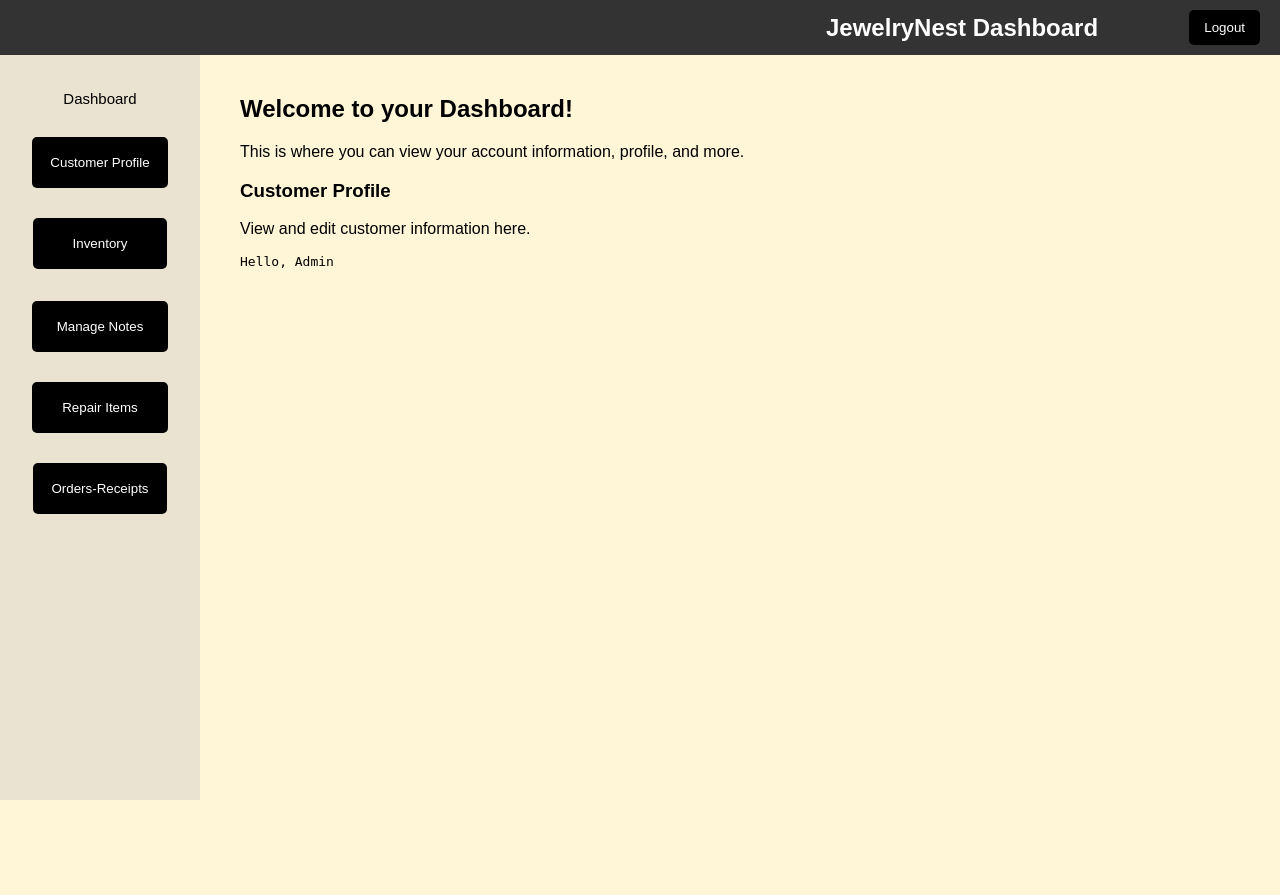
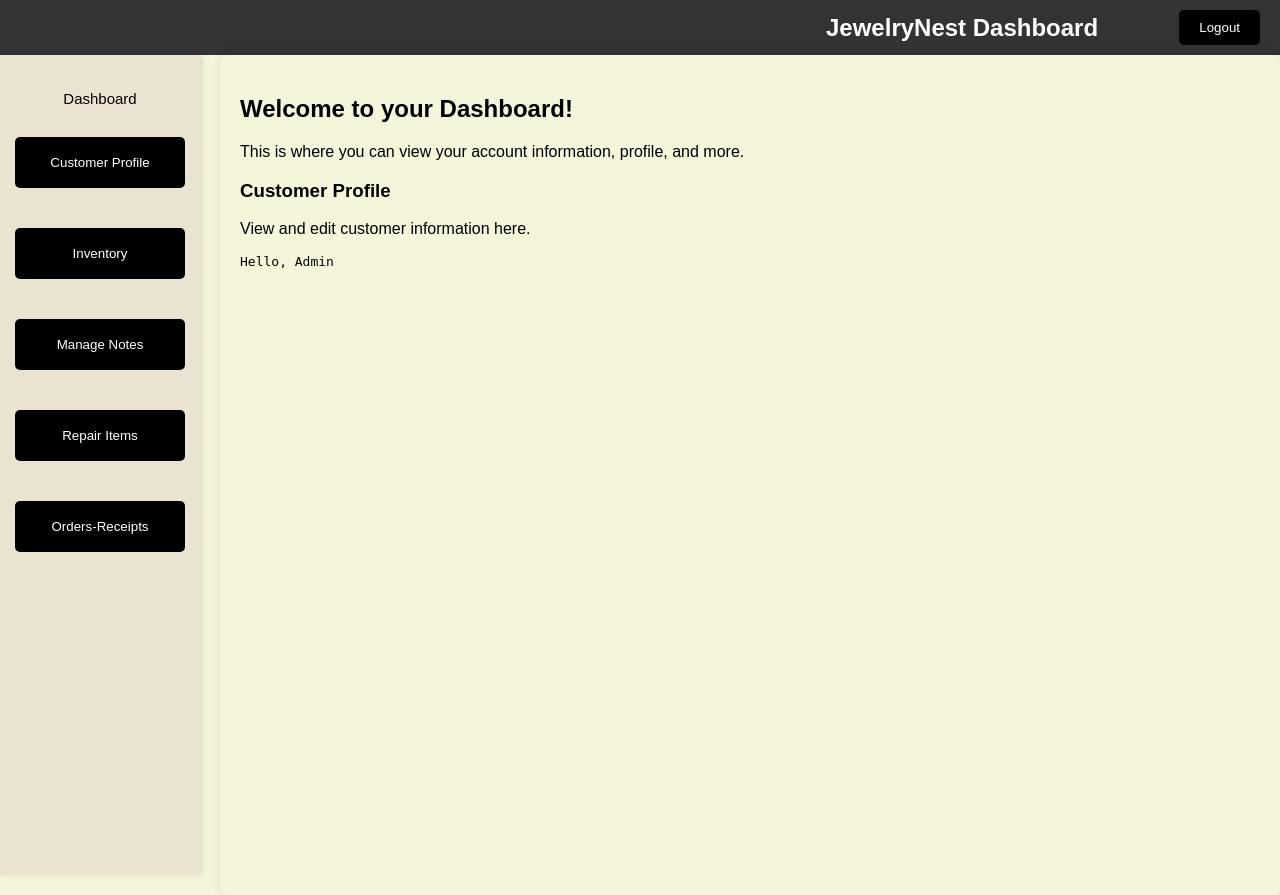
Before and after one commit to MP018/Jewelry-Store-Inventory, a Flask app: page /dashboard in a window 1280 px wide. Before the commit the page ends 800 px from the top, so only its background shows below. Run offline with Flask 3, Linux system fonts and the light colour scheme; the visitor is signed in with stand-in values (Sample User, id 1); parts of the project's set-up code (start-up, migrations or seed data) failed here and were passed over; some libraries are stand-ins or nearby versions.

Commit message:
Changed all the buttons to have similar formatting

```diff
--- a/Website/templates/customer_profile.html
+++ b/Website/templates/customer_profile.html
@@ -53,13 +53,17 @@
         }
 
         /* Button styles */
-        .logout-btn, .profile-btn, .notes-btn, .inventory-button, .repair-btn, .orders-receipts {
+        .profile-btn, .inventory-button, .notes-btn, .repair-btn, .orders-receipts {
             background-color: #000;
             color: white;
             padding: 18px 20px;
             border: none;
             border-radius: 5px;
             cursor: pointer;
+            width: 100%;
+            text-align: center;
+            margin-bottom: 10px;
+            transition: background-color 0.3s;
         }
 
         .logout-btn:hover, .profile-btn:hover, .notes-btn:hover,
--- a/Website/templates/dashboard.html
+++ b/Website/templates/dashboard.html
@@ -7,7 +7,7 @@
     <style>
         body {
             font-family: Arial, sans-serif;
-            background-color: #fff5d7;
+            background-color: #f5f5dc;
             margin: 0;
             padding: 0;
         }
@@ -22,26 +22,36 @@
         .navbar h1 {
             font-size: 24px;
             margin: 0;
-    position: relative; /* Add position here */
+            position: relative;
             animation: moveText 8s linear infinite;
-    white-space: nowrap; /* Ensure the text stays on one line */
+            white-space: nowrap;
         }
-
         @keyframes moveText {
             0% {
-        left: -100%; /* Start off-screen to the right */
+                left: -100%;
             }
             100% {
-        left: 100%; /* End off-screen to the left */
+                left: 100%;
             }
         }
+        .navbar-buttons {
+            display: flex;
+            gap: 10px;
+        }
         .navbar a {
+            text-decoration: none;
+        }
+        .navbar button {
+            background-color: #000;
             color: white;
-            text-decoration: none;
-            margin-left: 20px;
+            padding: 10px 20px;
+            border: none;
+            border-radius: 5px;
+            cursor: pointer;
+            transition: background-color 0.3s;
         }
-        .navbar a:hover {
-            text-decoration: underline;
+        .navbar button:hover {
+            background-color: #57574f;
         }
         .sidebar {
             width: 200px;
@@ -49,6 +59,7 @@
             background-color: #eae3d2;
             position: fixed;
             padding-top: 20px;
+            box-shadow: 2px 0 5px rgba(0, 0, 0, 0.1);
         }
         .sidebar a {
             display: flex;
@@ -58,6 +69,7 @@
             padding: 15px;
             text-decoration: none;
             font-size: 15px;
+            transition: background-color 0.3s;
         }
         .sidebar a:hover {
             background-color: #ccc;
@@ -65,6 +77,10 @@
         .content {
             margin-left: 220px;
             padding: 20px;
+            background-color: #f5f5dc;
+            min-height: 100vh;
+            box-shadow: 0 0 10px rgba(0, 0, 0, 0.1);
+            border-radius: 8px;
         }
         .logout-btn {
             background-color: #000;
@@ -73,71 +89,30 @@
             border: none;
             border-radius: 5px;
             cursor: pointer;
+            transition: background-color 0.3s;
         }
         .logout-btn:hover {
             background-color: #57574f;
         }
-        .profile-btn{
+        .profile-btn, .inventory-button, .notes-btn, .repair-btn, .orders-receipts {
             background-color: #000;
             color: white;
-            padding: 18px 18px;
+            padding: 18px 20px;
             border: none;
             border-radius: 5px;
             cursor: pointer;
+            width: 100%;
+            text-align: center;
+            margin-bottom: 10px;
+            transition: background-color 0.3s;
         }
-        .profile-btn:hover{
+        .profile-btn:hover, .inventory-button:hover, .notes-btn:hover, .repair-btn:hover, .orders-receipts:hover {
             background-color: #57574f;
         }
-        .notes-btn {
-            background-color: #000;
-            color: white;
-            padding: 18px 25px;
-            border: none;
-            border-radius: 5px;
-            cursor: pointer;
-            margin-top: 2px;
+        .content {
+            margin-left: 220px;
+            padding: 20px;
         }
-        .notes-btn:hover {
-            background-color: #57574f;
-        }
-        .inventory-button{
-            background-color: #000;
-            color: white;
-            padding: 18px 40px;
-            border: none;
-            border-radius: 5px;
-            cursor: pointer;
-
-        }
-        .inventory-button:hover {
-            background-color: #57574f;
-        }
-        .repair-btn{
-            background-color: #000;
-            color: white;
-            padding: 18px 30px;
-            border: none;
-            border-radius: 5px;
-            cursor: pointer;
-
-        }
-        .repair-btn:hover{
-            background-color: #57574f;
-        }
-        .orders-receipts{
-            background-color: #000;
-            color: white;
-            padding: 18px 18px;
-            border: none;
-            border-radius: 5px;
-            cursor: pointer;
-
-        }
-        .orders-receipts:hover{
-            background-color: #57574f;
-        }
-
-
     </style>
 </head>
 <body>
```
Also changed, not shown: Website/templates/notes.html (+31 -17 lines). Lines whose indentation alone changed are shown as unchanged.
